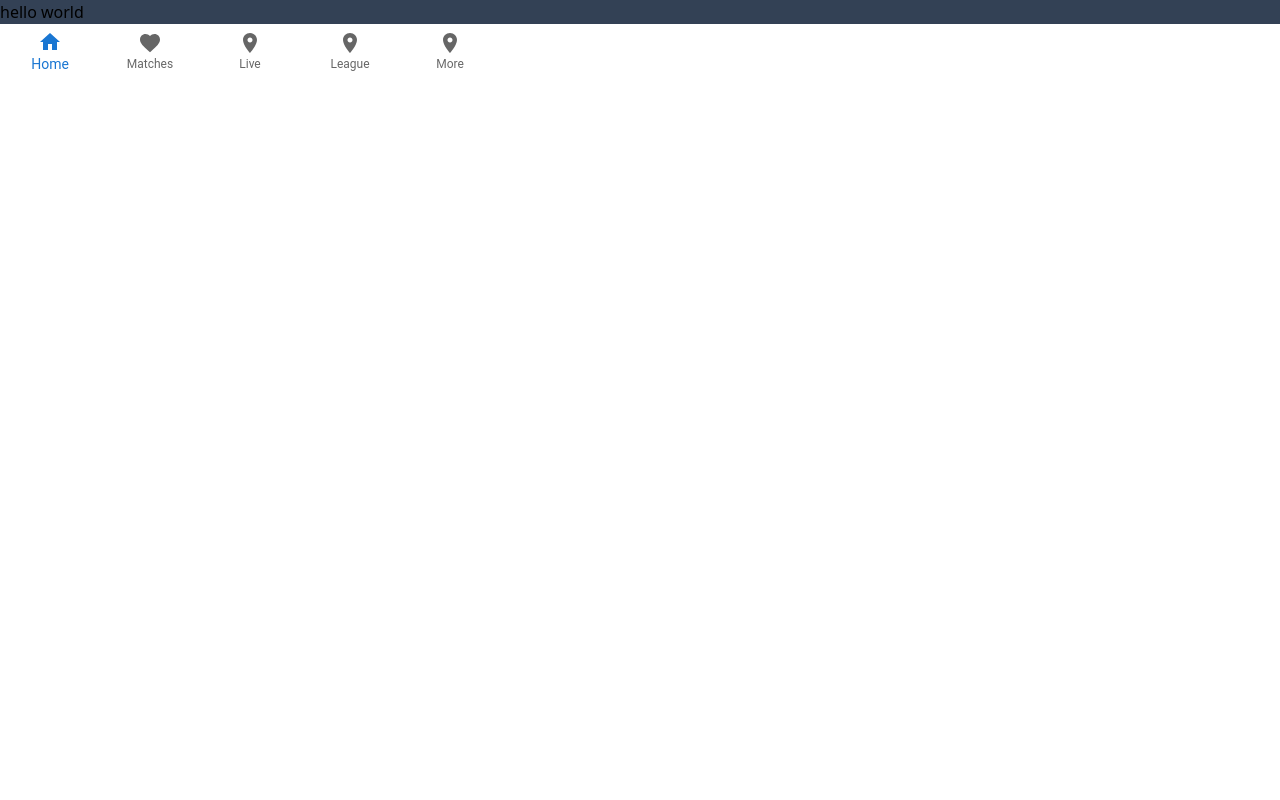
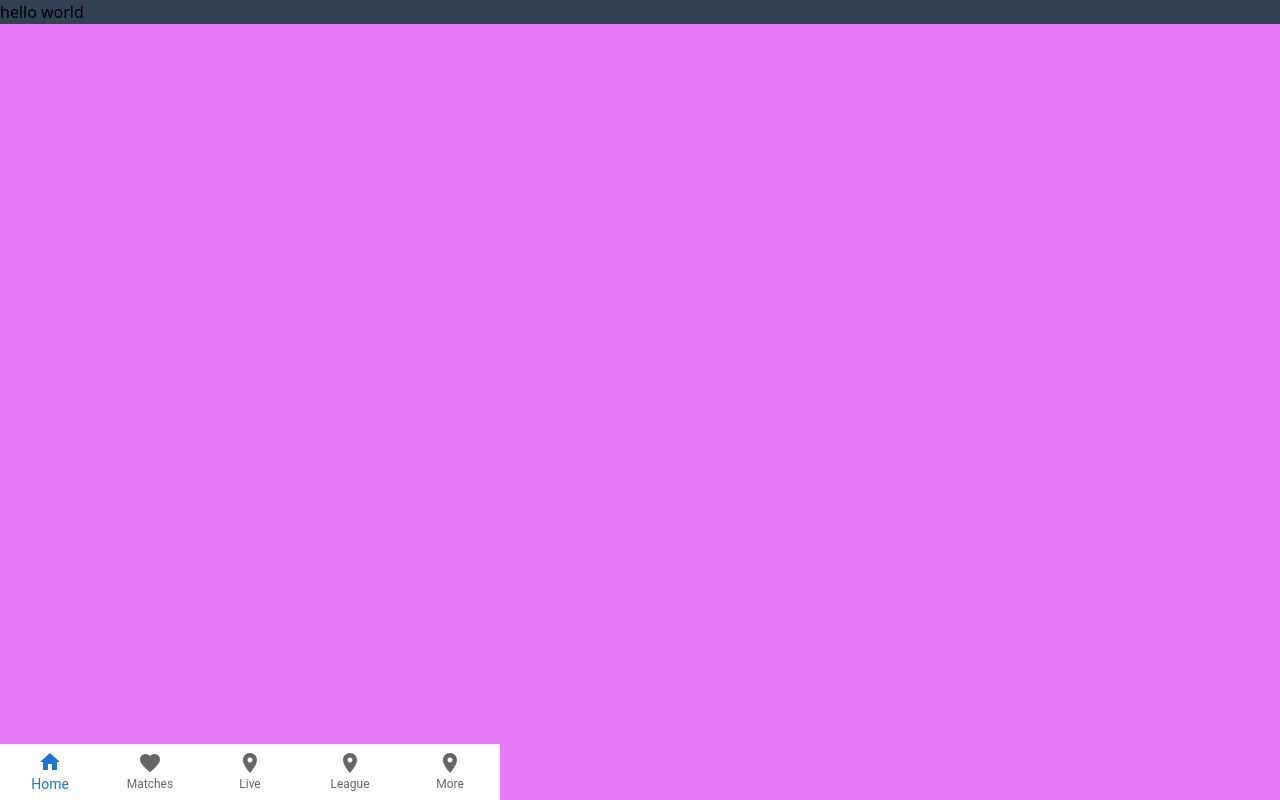
Before and after one commit to programming-agency/client-project-football-live-web, a React (Create React App) app: page / in a window 1280 px wide. Built offline with nearby package versions, Linux system fonts and the light colour scheme.

Commit message:
Bottom Navigation

```diff
--- a/src/Layout/Main.jsx
+++ b/src/Layout/Main.jsx
@@ -5,13 +5,13 @@ import { Box } from '@mui/material';
 
 const Main = () => {
     return (
-        <Box ClassName='flex flex-col bg-fuchsia-400 p-5 h-screen'>
+        <Box className='flex flex-col justify-between bg-fuchsia-400 h-screen'>
 
             <Box ClassName="flex-grow ">
                 <Outlet />
             </Box>
 
-            <Box>
+            <Box ClassName="bg-red-500 ">
                 <LabelBottomNavigation />
             </Box>
         </Box>
```
